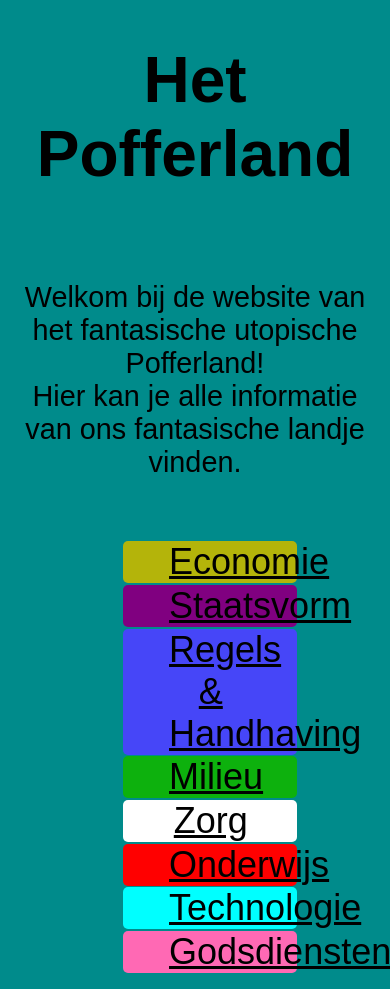
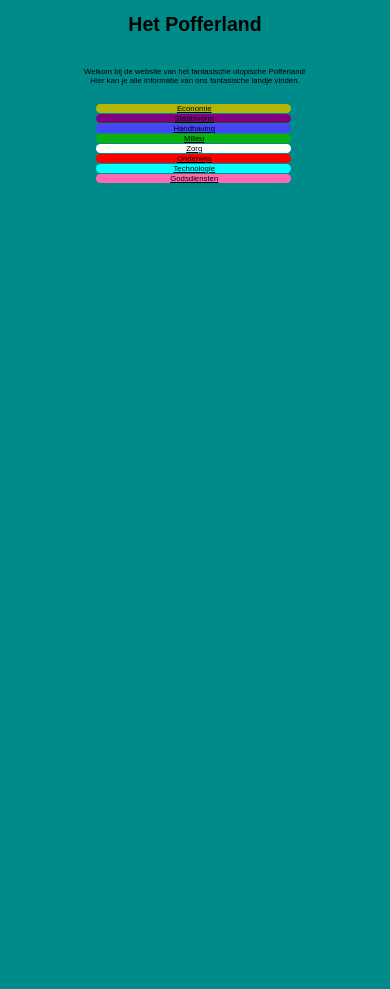
Before and after one commit to Seppkoking/Seppkoking.github.io, a plain HTML site: page index.html in a window 390 px wide. After the commit the page ends 844 px from the top, so only its background shows below. Drawn offline with Linux system fonts and the light colour scheme.

Commit message:
update mobile safe

```diff
--- a/Website_files/subsites/stylesheet1.css
+++ b/Website_files/subsites/stylesheet1.css
@@ -5,12 +5,13 @@ body {
 }
 
 p {
-    font-size: 120%;
+    font-size: 3vw;
 }
 
 a, a:visited{
     color: black;
     display: block;
+    font-size: 2vw;
 }
 
 .IntroReligie {
@@ -23,13 +24,17 @@ a, a:visited{
 .backbutton {
     background-color: white;
     border-radius: 5px;
-    width: 15%;
+    width: 15vw;
     padding: 1%;
     position: fixed;
 }
 
 .Godsdiensten {
     background-color: cadetblue;
+}
+
+img {
+    width: 80vw;
 }
 
 .Chris {
--- a/index.html
+++ b/index.html
@@ -16,10 +16,10 @@
         <br>
 
         <nav>
-            <ul>
+            <ul class="navlist">
                 <li class="economie"><a href="Website_files/subsites/economie.html">Economie</a></li>
                 <li class="staatsvorm"><a href="Website_files/subsites/staatsvorm.html">Staatsvorm</a></li>
-                <li class="handhaving"><a href="Website_files/subsites/handhaving.html">Regels & Handhaving</a></li>
+                <li class="handhaving"><a href="Website_files/subsites/handhaving.html">Handhaving</a></li>
                 <li class="milieu"><a href="Website_files/subsites/milieu.html">Milieu</a></li>
                 <li class="gezondheidszorg"><a href="Website_files/subsites/gezondheidszorg.html">Zorg</a></li>
                 <li class="onderwijs"><a href="Website_files/subsites/onderwijs.html">Onderwijs</a></li>
--- a/stylesheet.css
+++ b/stylesheet.css
@@ -9,12 +9,13 @@ body {
 }
 
 h1 {
-    font-size: 400%;
+    font-size: 5vw;
     font-weight: bolder;
 }
 
 .introtext {
-    font-size: 180%;
+    font-size: 2vw;
+    margin: 0px;
 }
 
 a:visited {
@@ -23,31 +24,29 @@ a:visited {
 
 a {
     color: black;
-    font-size: 150%;
     text-align: center;
     margin: 0.5%;
     padding: 0%;
-    padding-left: 25%;
-    padding-right: 25%;
-    border: 5%;
-    border-radius: 5px;
-    width: 50%;
+    width: 50vw;
     display: block;
 }
 
+.navlist {
+    font-size: 0px;
+    padding-left: 0px;
+    margin-left: 0px;
+}
+
 li {
-    font-size: 150%;
+    font-size: 2vw;
     list-style-position: inside;
     list-style-type: none;
-    margin: 0.5%;
-    padding: 0%;
-    padding-left: 1%;
-    padding-right: 1%;
+    padding-left: 0px;
+    margin-left: 0px;
     border: 5%;
     border-radius: 5px;
-    width: 50%;
-    margin-left: 22.5%;
-    display: block;
+    width: 50vw;
+    margin-left: 22.5vw;
 }
 
 .economie {
```
Also changed, not shown: Website_files/subsites/godsdiensten.html (+2 -2 lines), Website_files/images/Chris_God_Weer.jpeg (deleted), Website_files/images/Harry_God_Oogst.jpg (added), Website_files/images/Harry_God_Oogst.webp (deleted), Website_files/images/god-chris-high.jpg (added), Website_files/images/god-chris-high.webp (deleted).
